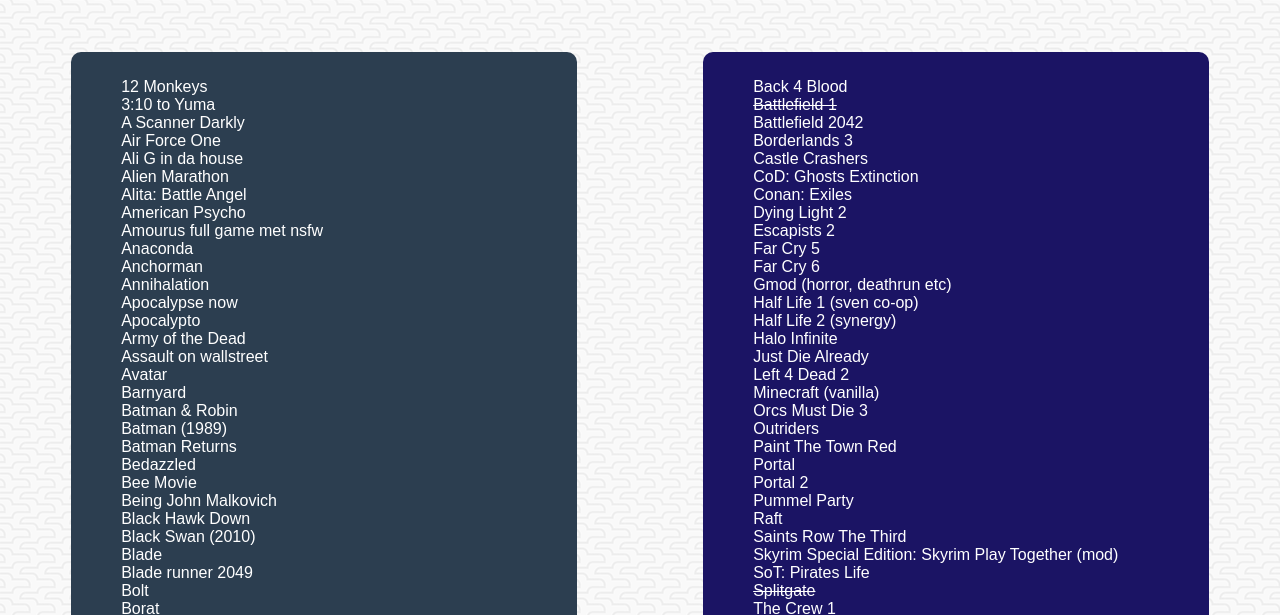
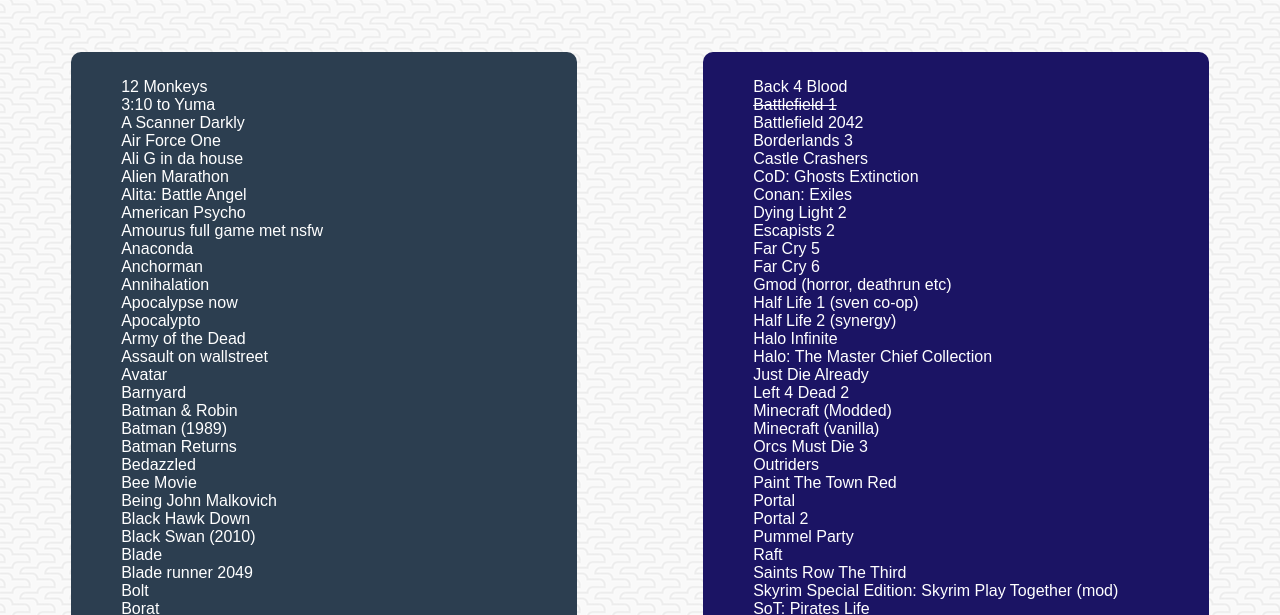
Before and after one commit to IndeDomum/Films-Games, a plain HTML site: page index.html in a window 1280 px wide. Shown: the part 164-779 px from the top of the page. Drawn offline with Linux system fonts and the light colour scheme.

Commit message:
Update index.html
2 Nieuwe Games

```diff
--- a/index.html
+++ b/index.html
@@ -295,8 +295,10 @@
                 <li>Half Life 1 (sven co-op)</li>
                 <li>Half Life 2 (synergy)</li>
                 <li>Halo Infinite</li>
+                <li>Halo: The Master Chief Collection</li>
                 <li>Just Die Already</li>
                 <li>Left 4 Dead 2</li>
+                <li>Minecraft (Modded)</li>
                 <li>Minecraft (vanilla)</li>
                 <li>Orcs Must Die 3</li>
                 <li>Outriders</li>
```
